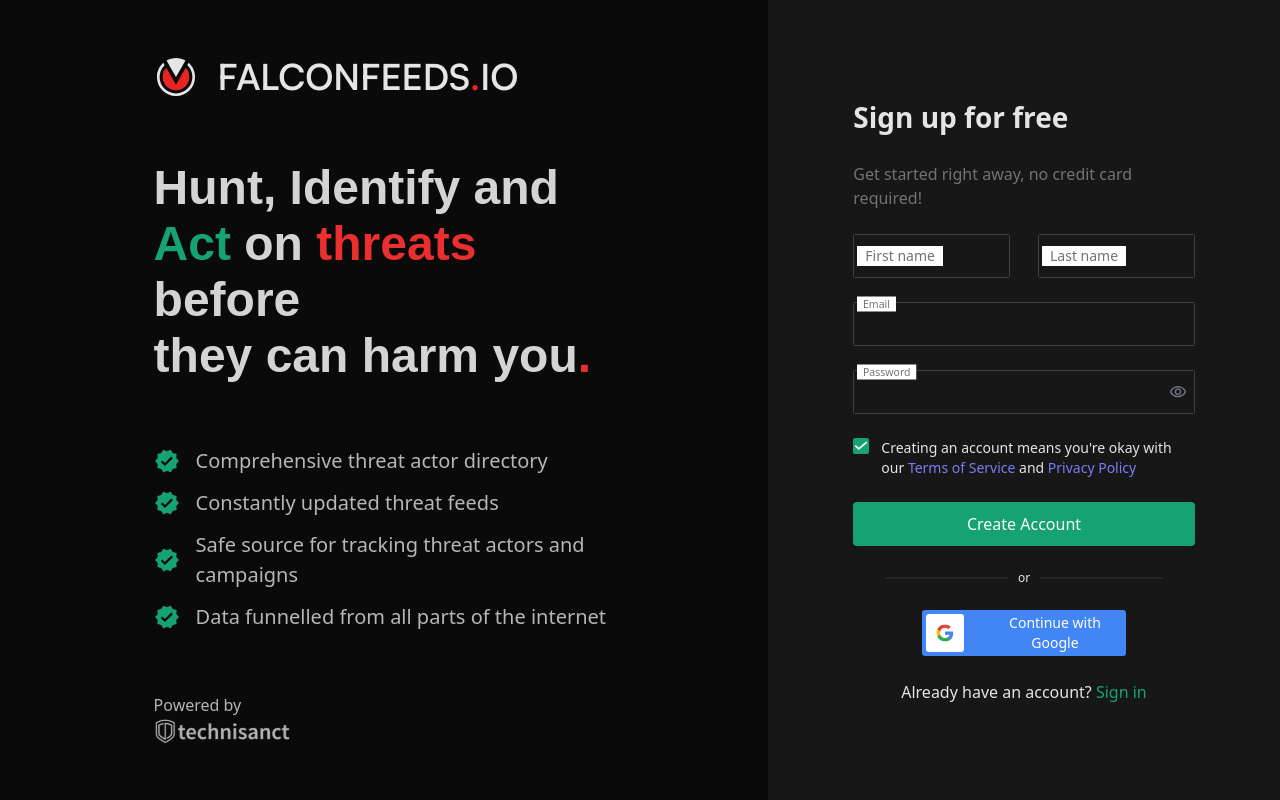
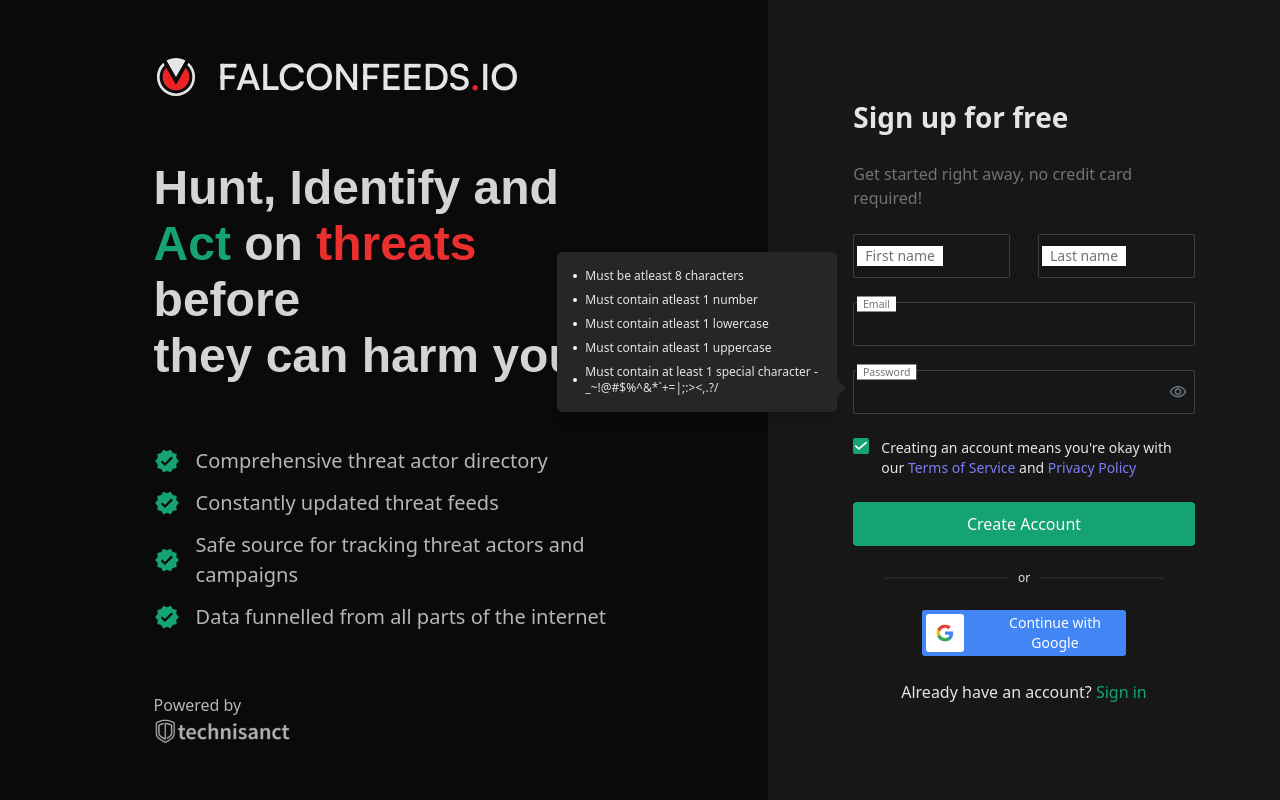
Before and after one commit to nithya-aj/falconfeeds, a React (Vite) app: page /auth in a window 1280 px wide. Both pictures are taken after a click on the element "Sign up". Built offline with nearby package versions, Linux system fonts and the light colour scheme; no server answers.

Commit message:
ADD : more validation for password and email

```diff
--- a/src/pages/Auth.jsx
+++ b/src/pages/Auth.jsx
@@ -12,10 +12,22 @@
   const [showPassword, setShowPassword] = useState(false);
   const [acceptTerms, setAcceptTerms] = useState(true);
   const [showTermsError, setShowTermsError] = useState(false);
+  const [showPasswordTooltip, setShowPasswordTooltip] = useState(true);
+  const [passwordValue, setPasswordValue] = useState("");
   const navigate = useNavigate();
 
   const emailRegex = /^\S+@\S+\.\S+$/;
   const passwordRegex = /^(?=.*[A-Za-z])(?=.*\d)[A-Za-z\d]{8,}$/;
+
+  const getPasswordValidation = (password) => {
+    return {
+      length: password.length >= 8,
+      number: /(?=.*\d)/.test(password),
+      lowercase: /(?=.*[a-z])/.test(password),
+      uppercase: /(?=.*[A-Z])/.test(password),
+      special: /(?=.*[-_~!@#$%^&*`+=|;:><,.?/])/.test(password),
+    };
+  };
 
   const {
     register,
@@ -28,7 +40,7 @@
   });
 
   // Custom toast with fixed close button
-  const showCustomToast = (message, type = "error") => {
+  const showCustomToast = (message) => {
     toast.custom(
       (t) => (
         <div
@@ -85,7 +97,7 @@
   // Reset form when switching between login/signup
   const handleFormSwitch = (isLoginMode) => {
     setIsLogin(isLoginMode);
-    reset(); // Clear all form fields
+    reset();
     setShowTermsError(false);
   };
 
@@ -131,7 +143,7 @@
       {/* Left section */}
       <AuthLeftSection />
       {/* Right section */}
-      <div className="w-2/5 bg-[#171717] relative overflow-hidden">
+      <div className="w-2/5 bg-[#171717] relative">
         <Toaster
           position="top-center"
           reverseOrder={false}
@@ -341,7 +353,7 @@
                   Email
                 </label>
               </div>
-              <div className="relative w-full">
+              {/* <div className="relative w-full">
                 <input
                   type={showPassword ? "text" : "password"}
                   id="signup-password"
@@ -361,6 +373,122 @@
                     : "border-[#404040] appearance-none dark:text-white dark:border-[#262626] dark:focus:border-[#404040] focus:outline-none focus:ring-0 focus:border-[#404040] peer"
                 }
               `}
+                />
+                <label
+                  htmlFor="signup-password"
+                  className="absolute text-sm text-[#737373] dark:text-[#737373] duration-300 transform -translate-y-4 scale-75 top-2 z-10 origin-[0] bg-white dark:bg-[#171717] px-2 peer-focus:px-2 peer-focus:text-[#737373] peer-focus:dark:text-[#737373] peer-placeholder-shown:scale-100 peer-placeholder-shown:-translate-y-1/2 peer-placeholder-shown:top-1/2 peer-focus:top-2 peer-focus:scale-75 peer-focus:-translate-y-4 rtl:peer-focus:translate-x-1/4 rtl:peer-focus:left-auto start-1"
+                >
+                  Password
+                </label>
+                <button
+                  type="button"
+                  onClick={() => setShowPassword(!showPassword)}
+                  className="absolute inset-y-0 right-2 flex items-center text-gray-500 dark:text-gray-400"
+                >
+                  {showPassword ? (
+                    <MdOutlineVisibilityOff size={18} />
+                  ) : (
+                    <MdOutlineVisibility size={18} />
+                  )}
+                </button>
+              </div> */}
+              <div className="relative w-full">
+                {/* Password Tooltip */}
+                {!isLogin && showPasswordTooltip && (
+                  <div
+                    className="absolute left-0 transform -translate-x-full -translate-y-1/2 top-0 ml-[-16px] z-[999999] -bottom-[12rem]"
+                    style={{ width: "280px", zIndex: "9999999999999999" }}
+                  >
+                    <div
+                      className="bg-[#262626] rounded-md p-4 shadow-lg"
+                      style={{
+                        backdropFilter: "blur(5px)",
+                      }}
+                    >
+                      {/* Tooltip arrow */}
+                      <div className="absolute -right-2 bottom-2 transform translate-x-[1px] -translate-y-1/2">
+                        <div className="w-0 h-0 border-l-8 border-l-[#262626] border-t-8 border-t-transparent border-b-8 border-b-transparent"></div>
+                        <div className="w-0 h-0 border-l-8 border-l-[#262626] border-t-8 border-t-transparent border-b-8 border-b-transparent absolute right-[1px] top-0"></div>
+                      </div>
+                      <div className="space-y-2">
+                        {[
+                          {
+                            key: "length",
+                            text: "Must be atleast 8 characters",
+                            check: getPasswordValidation(passwordValue).length,
+                          },
+                          {
+                            key: "number",
+                            text: "Must contain atleast 1 number",
+                            check: getPasswordValidation(passwordValue).number,
+                          },
+                          {
+                            key: "lowercase",
+                            text: "Must contain atleast 1 lowercase",
+                            check:
+                              getPasswordValidation(passwordValue).lowercase,
+                          },
+                          {
+                            key: "uppercase",
+                            text: "Must contain atleast 1 uppercase",
+                            check:
+                              getPasswordValidation(passwordValue).uppercase,
+                          },
+                          {
+                            key: "special",
+                            text: (
+                              <p>
+                                {
+                                  "Must contain at least 1 special character -_~!@#$%^&*`+=|;:><,.?/"
+                                }
+                              </p>
+                            ),
+                            check: getPasswordValidation(passwordValue).special,
+                          },
+                        ].map((item) => (
+                          <div
+                            key={item.key}
+                            className="flex items-center gap-2"
+                          >
+                            <span className="w-1 h-1 min-w-1 bg-[#FAFAFA] rounded-full"></span>
+                            <span
+                              className={`text-xs ${
+                                item.check
+                                  ? "text-[#16A374]"
+                                  : "text-[##FAFAFA]"
+                              }`}
+                            >
+                              {item.text}
+                            </span>
+                          </div>
+                        ))}
+                      </div>
+                    </div>
+                  </div>
+                )}
+
+                <input
+                  type={showPassword ? "text" : "password"}
+                  id="signup-password"
+                  name="signup-password"
+                  {...register("password", {
+                    required: "Password is required",
+                    pattern: {
+                      value: passwordRegex,
+                      message:
+                        "Password must be at least 8 characters with letters and numbers",
+                    },
+                  })}
+                  onFocus={() => setShowPasswordTooltip(true)}
+                  onBlur={() => setShowPasswordTooltip(false)}
+                  onChange={(e) => setPasswordValue(e.target.value)}
+                  className={`block px-2.5 pb-2.5 pt-4 w-full h-[44px] text-sm text-gray-900 bg-transparent rounded-[1.5px] border-1 appearance-none dark:text-white peer
+                ${
+                  errors.password
+                    ? "border-red-500"
+                    : "border-[#404040] appearance-none dark:text-white dark:border-[#262626] dark:focus:border-[#404040] focus:outline-none focus:ring-0 focus:border-[#404040] peer"
+                }
+                `}
                 />
                 <label
                   htmlFor="signup-password"
```
